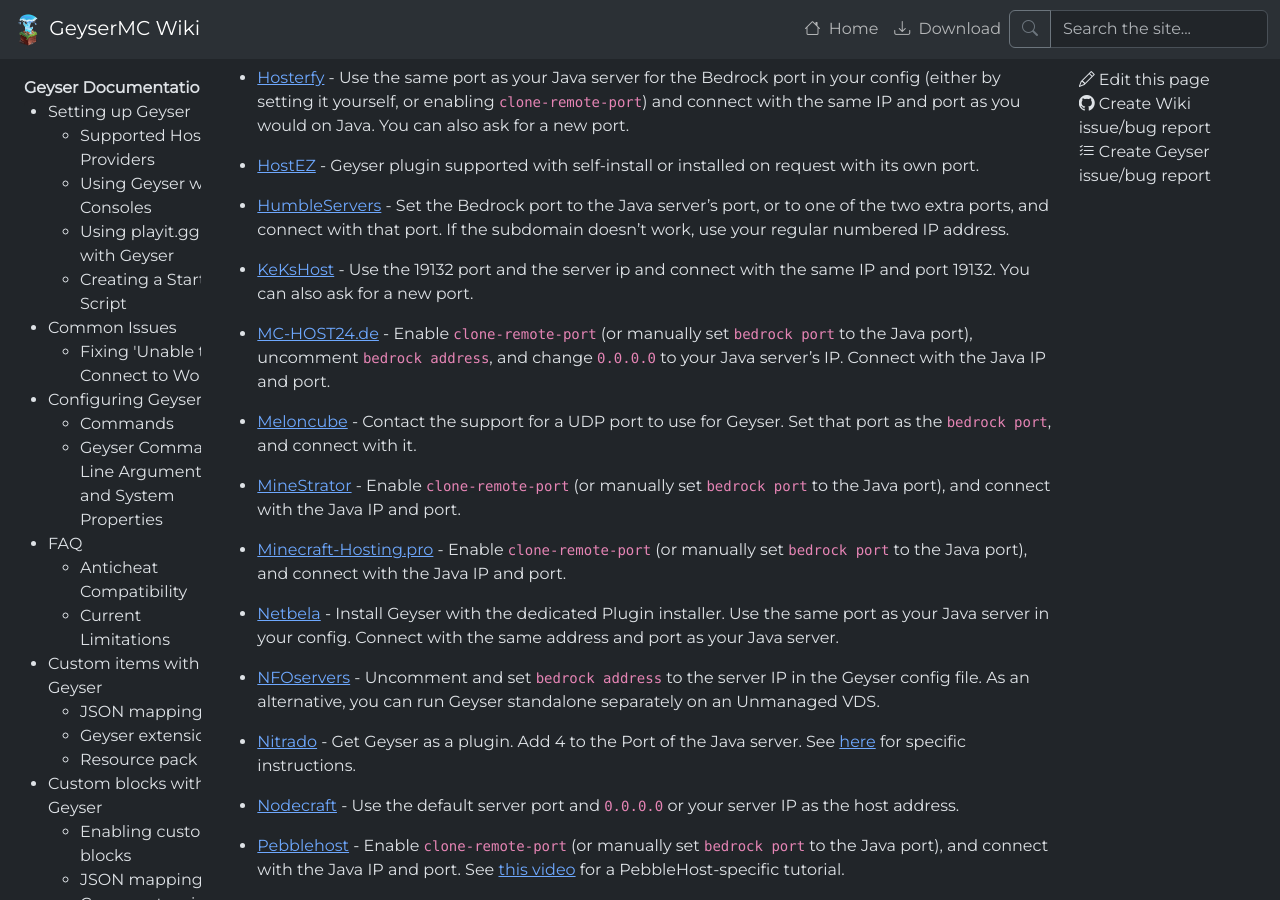
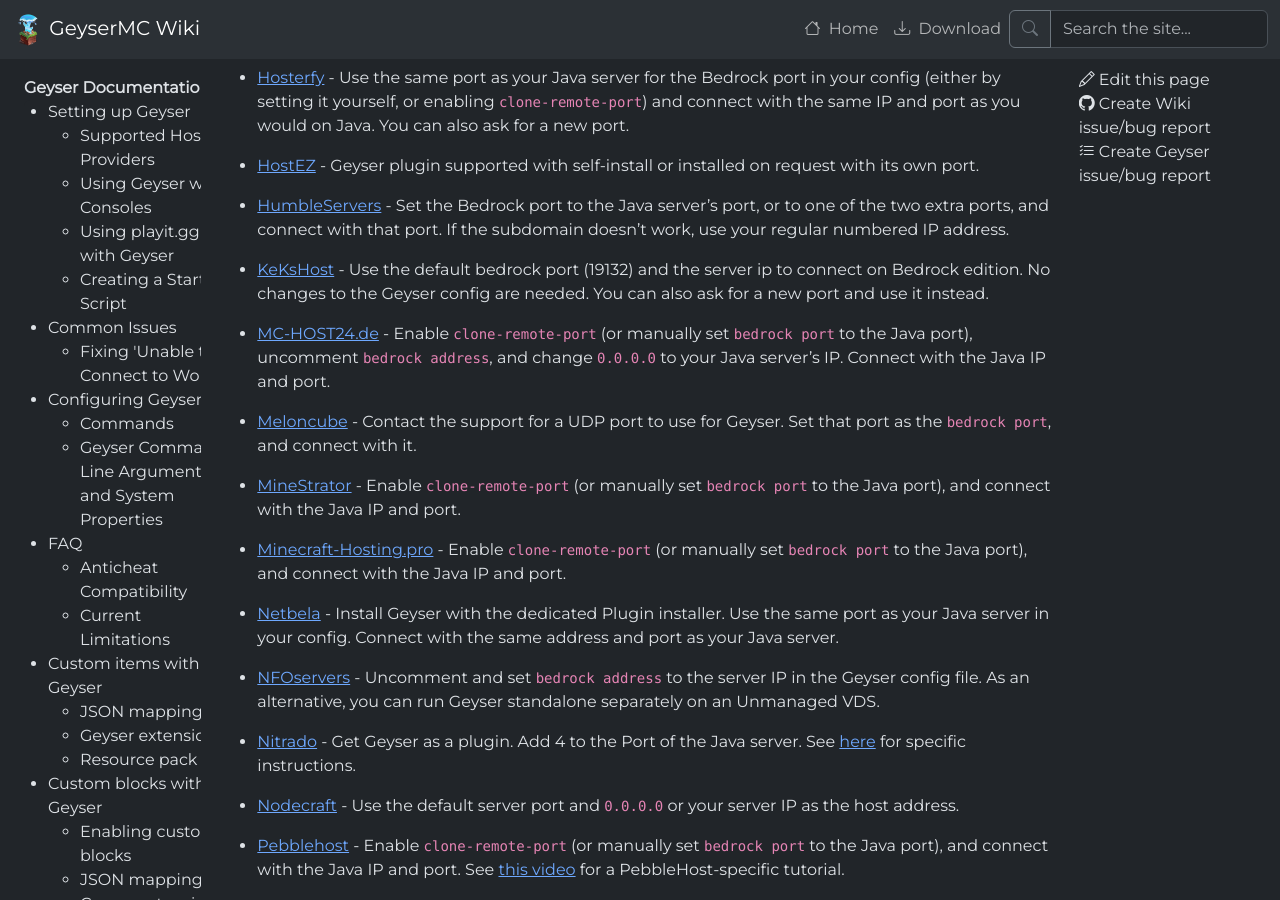
Before and after one commit to GeyserMC/GeyserWiki, a Jekyll site: the page built from _docs/geyser/supported-hosting-providers.md, in a window 1280 px wide and 900 px high, scrolled down 3783 px. Built offline with Jekyll 4.4.1, drawn with Linux system fonts in a browser that asks for light colours.

Commit message:
Update _data/providers.json
Co-authored-by: chris <reichel32574@gmail.com>

```diff
--- a/_data/providers.json
+++ b/_data/providers.json
@@ -252,7 +252,7 @@
     {
       "name": "KeKsHost",
       "url": "https://kekshost.com/en/",
-      "description": "Use the 19132 port and the server ip and connect with the same IP and port 19132. You can also ask for a new port."
+      "description": "Use the default bedrock port (19132) and the server ip to connect on Bedrock edition. No changes to the Geyser config are needed. You can also ask for a new port and use it instead."
     },
     {
       "name": "MC-HOST24.de",
```
